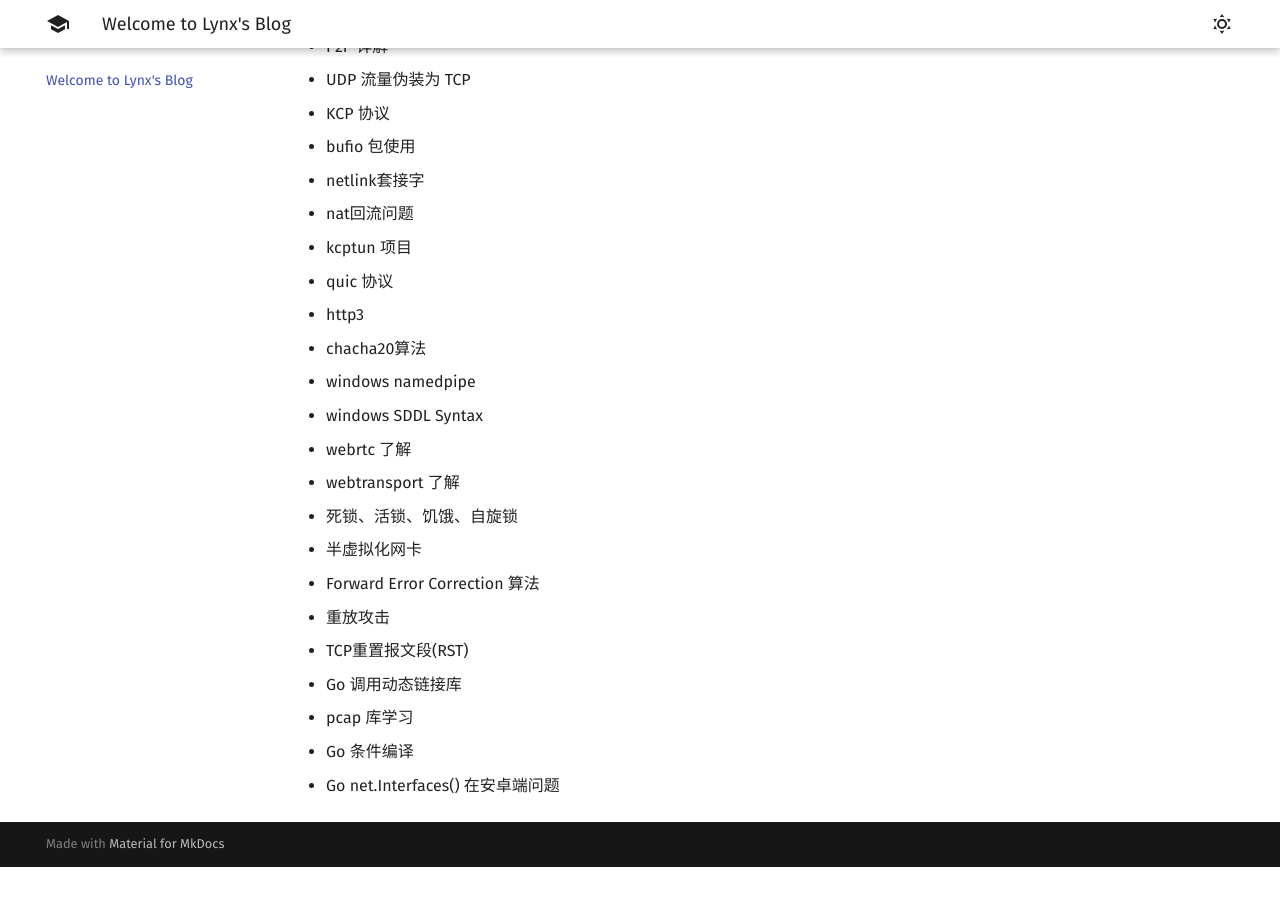
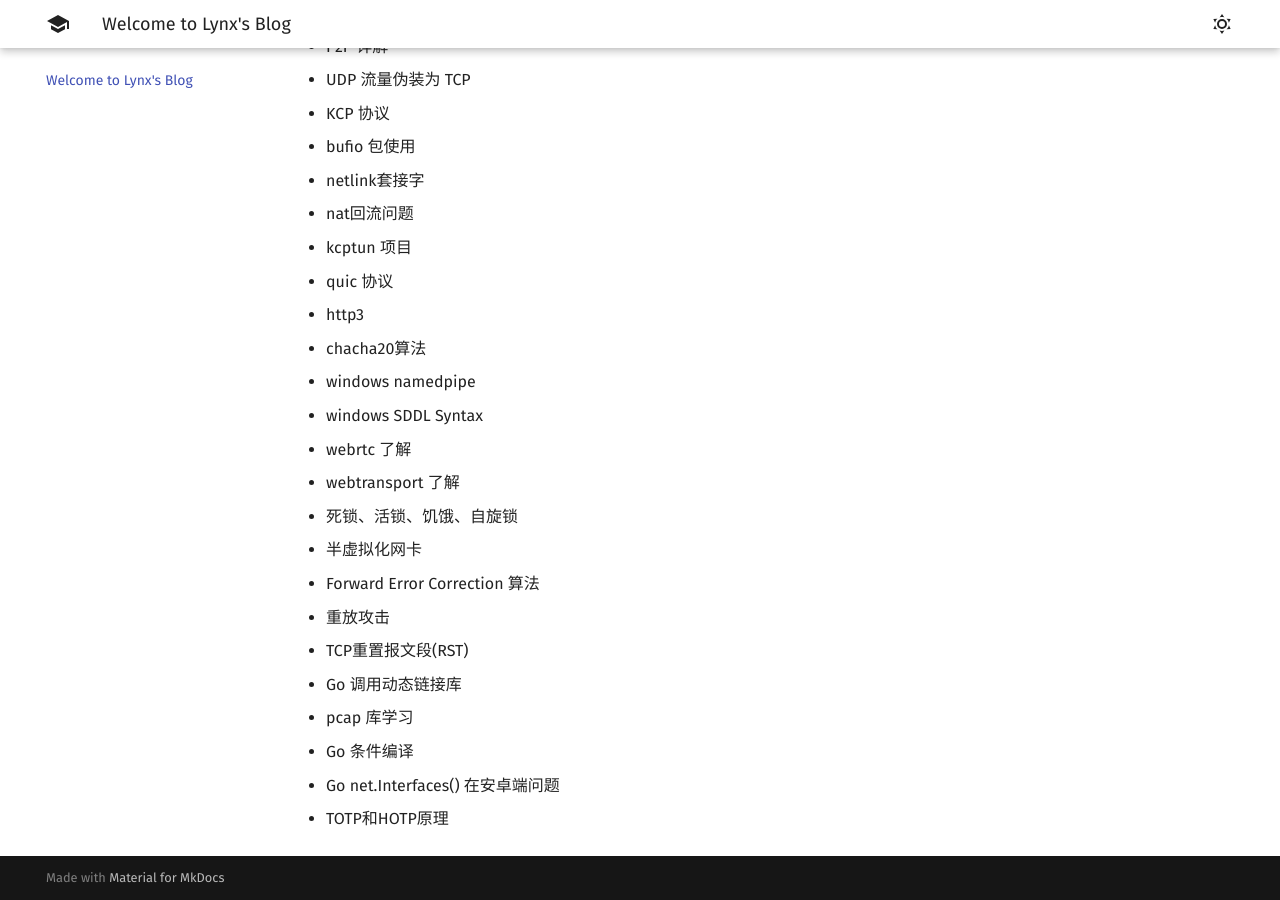
Before and after one commit to 1314liuwei/blog, an MkDocs documentation site: the page built from docs/index.md, in a window 1280 px wide and 900 px high, scrolled down 707 px. Built offline with MkDocs 1.6.1 and Material for MkDocs 9.7.7, drawn with Linux system fonts in a browser that asks for light colours; before the commit the page ends 1574 px from its top, so only the background shows below that.

Commit message:
2023/06/25 周日

```diff
--- a/docs/index.md
+++ b/docs/index.md
@@ -39,3 +39,4 @@
 - pcap 库学习
 - Go 条件编译
 - Go net.Interfaces() 在安卓端问题
+- TOTP和HOTP原理
```
